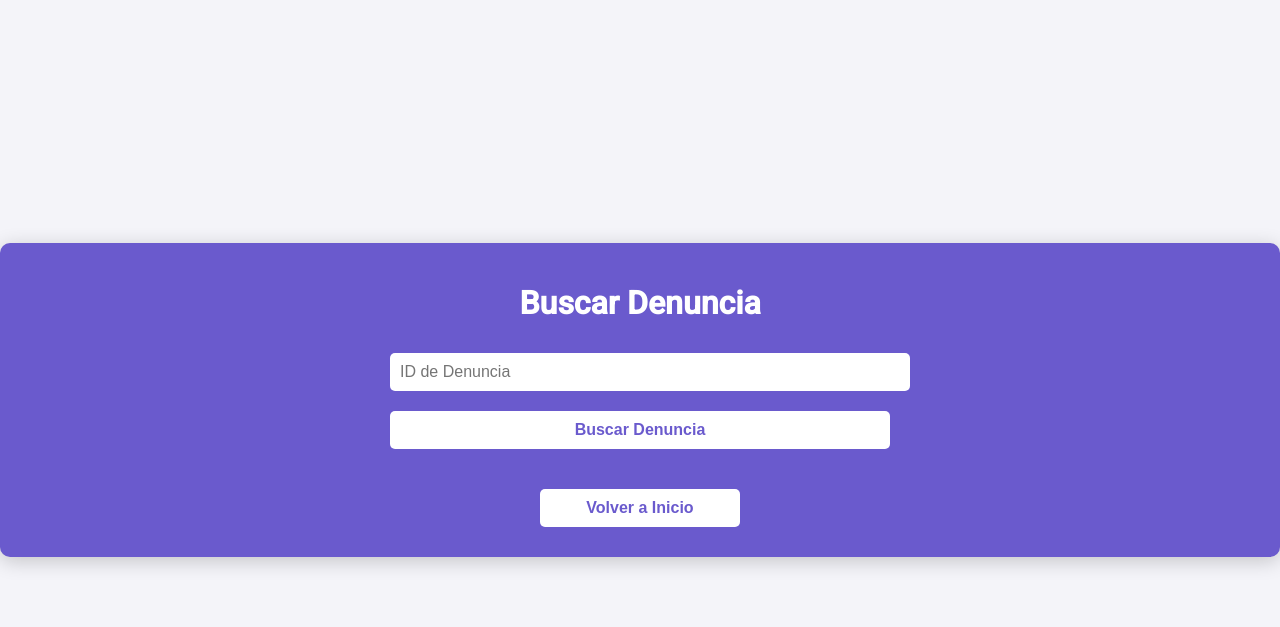
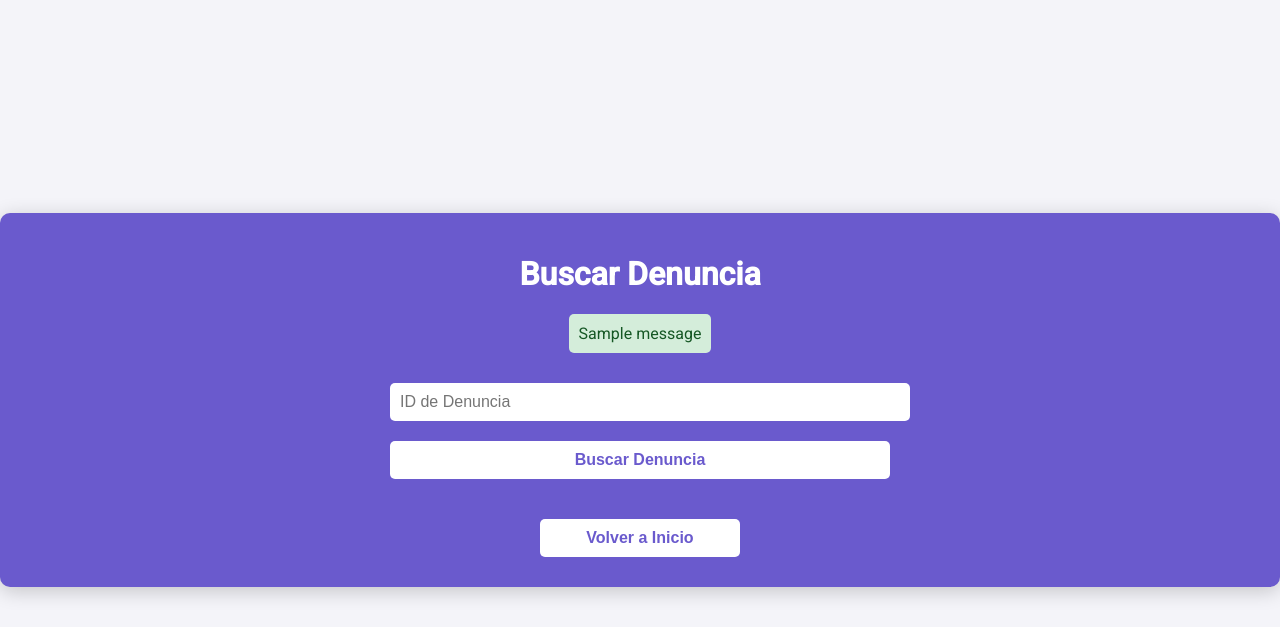
Before and after one commit to gabrielaranda8/ComentariosAnonimos, a Flask app: page /track_denuncia in a window 1280 px wide. Shown: the top 627 px of the page. Run offline with Flask 3, Linux system fonts and the light colour scheme; the visitor is signed in with stand-in values (Sample User, id 1); one stand-in notice (Sample message) is shown.

Commit message:
agregamos mensaje de id en modal y flash de comentario agregado

```diff
--- a/app.py
+++ b/app.py
@@ -8,6 +8,8 @@ import pandas as pd
 import io
 import os
 import json
+import random
+import string
 
 # Obtener la ruta del archivo de credenciales desde una variable de entorno
 sheet_path = os.environ.get('SHEET_PATH')
@@ -87,10 +89,14 @@ def comment():
         email = request.form.get('email', '')        # Campo opcional
         detalle = request.form['detalle']
 
+        # Generar un ID aleatorio
+        seguimiento_id = generate_random_id()
+
         # Inserta los datos en Google Sheets
-        save_comment_to_sheet(fecha, sector, denunciado, telefono, email, detalle)
+        save_comment_to_sheet(fecha, sector, denunciado, telefono, email, detalle, seguimiento_id)
 
-        return redirect(url_for('success'))
+        # Pasar el ID a la plantilla de éxito
+        return render_template('success.html', seguimiento_id=seguimiento_id)
 
     return render_template('comment.html')
 
@@ -190,8 +196,7 @@ def add_comment():
 
         # Encontrar la fila correspondiente al ID de denuncia en la columna 9
         id_cells = sheet.col_values(9)  # Obtener todos los valores en la columna 9
-        print(id_cells)
-        print(denuncia_id)
+
         if denuncia_id in id_cells:
             row_index = id_cells.index(denuncia_id) + 1  # Índice de la fila (sumamos 1 por el encabezado)
         else:
@@ -226,7 +231,7 @@ def get_all_data_from_sheet():
         flash("Error al conectarse a Google Sheets: {}".format(str(e)), "error")
         return []
 
-def save_comment_to_sheet(fecha, sector, denunciado, telefono, email, detalle):
+def save_comment_to_sheet(fecha, sector, denunciado, telefono, email, detalle, seguimiento_id):
     # Autenticación y acceso a Google Sheets
     scope = ['https://spreadsheets.google.com/feeds', 'https://www.googleapis.com/auth/drive']
     creds = ServiceAccountCredentials.from_json_keyfile_dict(credentials_path, scope)
@@ -236,7 +241,7 @@ def save_comment_to_sheet(fecha, sector, denunciado, telefono, email, detalle):
     sheet = client.open_by_key(sheet_path).sheet1
 
     # Inserta la denuncia en la siguiente fila disponible
-    sheet.append_row([datetime.now().strftime('%Y-%m-%d %H:%M:%S'),fecha, sector, denunciado, telefono, email, detalle, "Sin ver"])
+    sheet.append_row([datetime.now().strftime('%Y-%m-%d %H:%M:%S'),fecha, sector, denunciado, telefono, email, detalle, "Sin ver", seguimiento_id])
 
 def find_denuncia_by_id(denuncia_id):
     try:
@@ -262,6 +267,11 @@ def find_denuncia_by_id(denuncia_id):
         flash("Error al conectarse a Google Sheets: {}".format(str(e)), "error")
         return None
 
+def generate_random_id(length=7):
+    """Genera un ID aleatorio de un determinado largo."""
+    characters = string.ascii_letters + string.digits  # Letras y dígitos
+    return ''.join(random.choice(characters) for _ in range(length))
+
 
 if __name__ == '__main__':
     app.run(debug=True, use_reloader=False)
--- a/templates/success.html
+++ b/templates/success.html
@@ -46,6 +46,7 @@
     <div class="container">
         <h1>¡Enviado exitosamente!</h1>
         <p>Tu denuncia ha sido enviada.</p>
+        <p>Se le fue asignado el siguiente ID de seguimiento: <strong>{{ seguimiento_id }}</strong></p>
         <form action="{{ url_for('logout') }}" method="GET">
             <button type="submit">Volver al inicio</button>
         </form>
--- a/templates/track_denuncia.html
+++ b/templates/track_denuncia.html
@@ -29,6 +29,20 @@
             display: flex;
             flex-direction: column;
             align-items: center;
+        }
+        .flash-message {
+            margin-bottom: 20px;
+            padding: 10px;
+            border-radius: 5px;
+            display: none; /* Ocultar por defecto */
+        }
+        .flash-message.success {
+            background-color: #d4edda;
+            color: #155724;
+        }
+        .flash-message.error {
+            background-color: #f8d7da;
+            color: #721c24;
         }
         form {
             width: 100%;
@@ -164,6 +178,18 @@
 <body>
     <div class="container">
         <h1>Buscar Denuncia</h1>
+
+        <!-- Mensaje de flash -->
+        {% with messages = get_flashed_messages(with_categories=true) %}
+            {% if messages %}
+                {% for category, message in messages %}
+                    <div class="flash-message {{ category }}" style="display: block;">
+                        {{ message }}
+                    </div>
+                {% endfor %}
+            {% endif %}
+        {% endwith %}
+
         <form method="POST" action="/track_denuncia">
             <input type="text" name="denuncia_id" placeholder="ID de Denuncia" required>
             <button type="submit">Buscar Denuncia</button>
```
